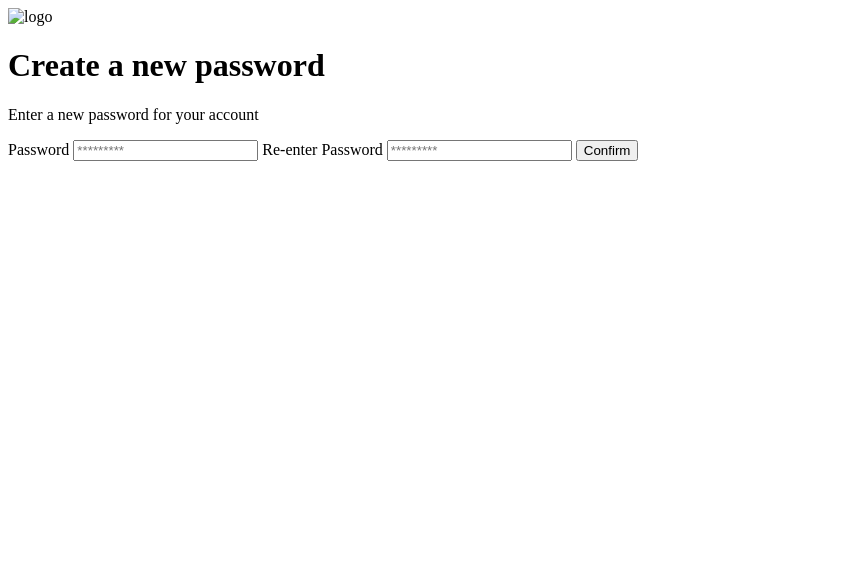
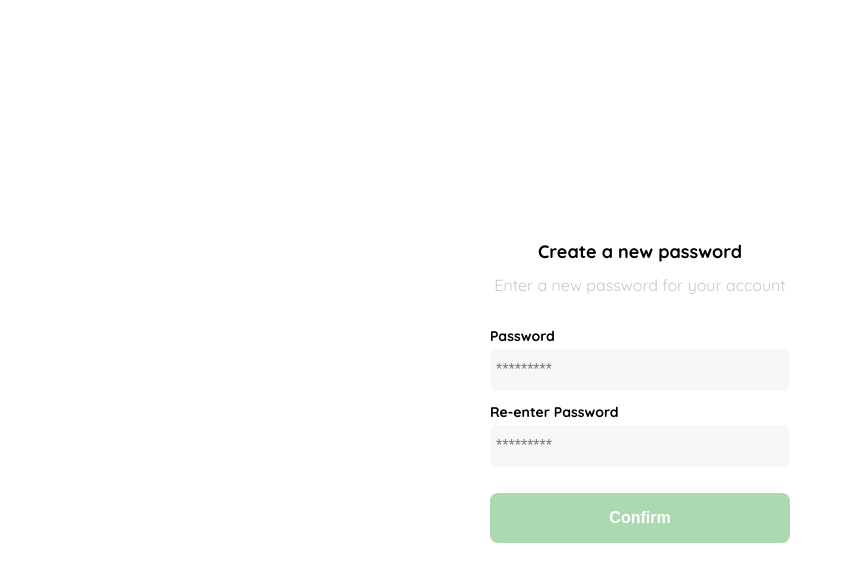
Before and after one commit to jorgechauxjr/yard-sale-1.0, a plain HTML site: page 1-password.html in a window 1280 px wide. Shown: the whole page, without its empty margins (0-845 px from the left). Drawn offline with Linux system fonts and the light colour scheme.

Commit message:
Add 1-password.html

```diff
--- a/1-password.html
+++ b/1-password.html
@@ -3,12 +3,96 @@
 <head>
     <meta charset="UTF-8">
     <meta name="viewport" content="width=device-width, initial-scale=1.0">
+    <link rel="preconnect" href="https://fonts.googleapis.com">
+    <link rel="preconnect" href="https://fonts.gstatic.com" crossorigin>
+    <link href="https://fonts.googleapis.com/css2?family=Quicksand:wght@300..700&display=swap" rel="stylesheet">
     <title>Document</title>
+    <style>
+        :root {
+            /* definir las variables */
+            --white: #FFFFFF;
+            --black: #000000;
+            --very-light-pink: #C7C7C7;
+            --text-input-field: #F7F7F7;
+            --hospital-green: #ACD9B2;
+            --sm: 14px;
+            --md: 16px;
+            --lg: 18px;
+        }
+        body {
+            margin: 0;
+            font-family: "Quicksand", sans-serif;
+        }
+        .login {
+            width: 100%;
+            height: 100vh;
+            display: grid;
+            place-items: center;
+        }
+        .form-container {
+            display: grid;
+            grid-template-rows: auto 1fr auto;
+            width: 300px;;
+        }
+        .logo {
+            width: 150px;
+            margin-bottom: 48px;
+            justify-self: center;
+            display: none;
+        }
+        .title {
+            font-size: var(--lg);
+            margin-bottom: 12px;
+            text-align: center;
+        }
+        .subtitle {
+            color: var(--very-light-pink);
+            font-size: var(--md);
+            font-weight: 300px;
+            margin-top: 0;
+            margin-bottom: 32px;
+            text-align: center;
+        }
+        .form {
+            /* comentar para ver diferencia */
+            display: flex;
+            flex-direction: column;
+        }
+        .label {
+            font-size: var(--sm);
+            font-weight: bold;
+            margin-bottom: 4px;
+        }
+        .input {
+            background-color: var(--text-input-field);
+            border: none;
+            border-radius: 8px;
+            height: 30px;
+            font-size: var(--md);
+            padding: 6px;
+            margin-bottom: 12px;
+        }
+        .primary-button {
+            background-color: var(--hospital-green);
+            border-radius: 8px;
+            border: none;
+            color: var(--white);
+            width: 100%;
+            cursor: pointer;
+            font-size: var(--md);
+            font-weight: bold;
+            height: 50px;
+        }
+        .login-button {
+            margin-top: 14px;
+            margin-bottom: 30px;
+        }
+    </style>
 </head>
 <body>
     <div class="login">
         <div class="form-container">
-            <img src="" alt="logo"
+            <img src="./logos/logo_yard_sale.svg" alt="logo"
             class="logo">
 
             <h1 class="title"> Create a new password</h1>
```
Also changed, not shown: index.html (+1 -1 lines).
